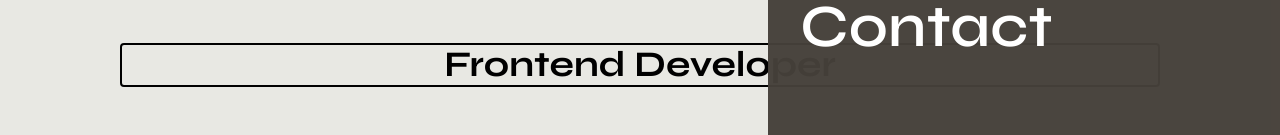
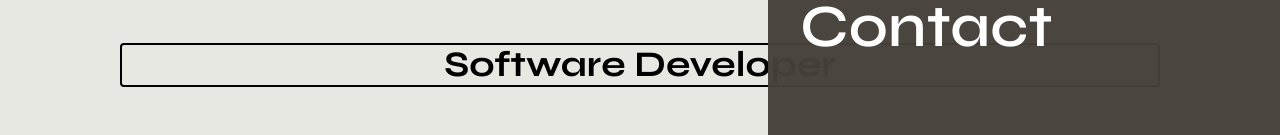
Before and after one commit to vivekksahuu/Portfolio, a React (Vite) app: page / in a window 1280 px wide. Both pictures are taken after a click on the element 1217 px from the left and 42 px from the top of the page. Shown: the part 303-438 px from the top of the page. Built offline with nearby package versions, Linux system fonts and the light colour scheme; a web font is replaced by a local one.

Commit message:
Update title

```diff
--- a/src/components/Home.jsx
+++ b/src/components/Home.jsx
@@ -49,7 +49,7 @@ const Home = React.forwardRef((_, ref) => {
             font-bold text-center
             text-2xl lg:text-4xl 2xl:text-6xl"
           >
-            Frontend Developer
+            Software Developer
           </p>
         </div>
       </div>
```
